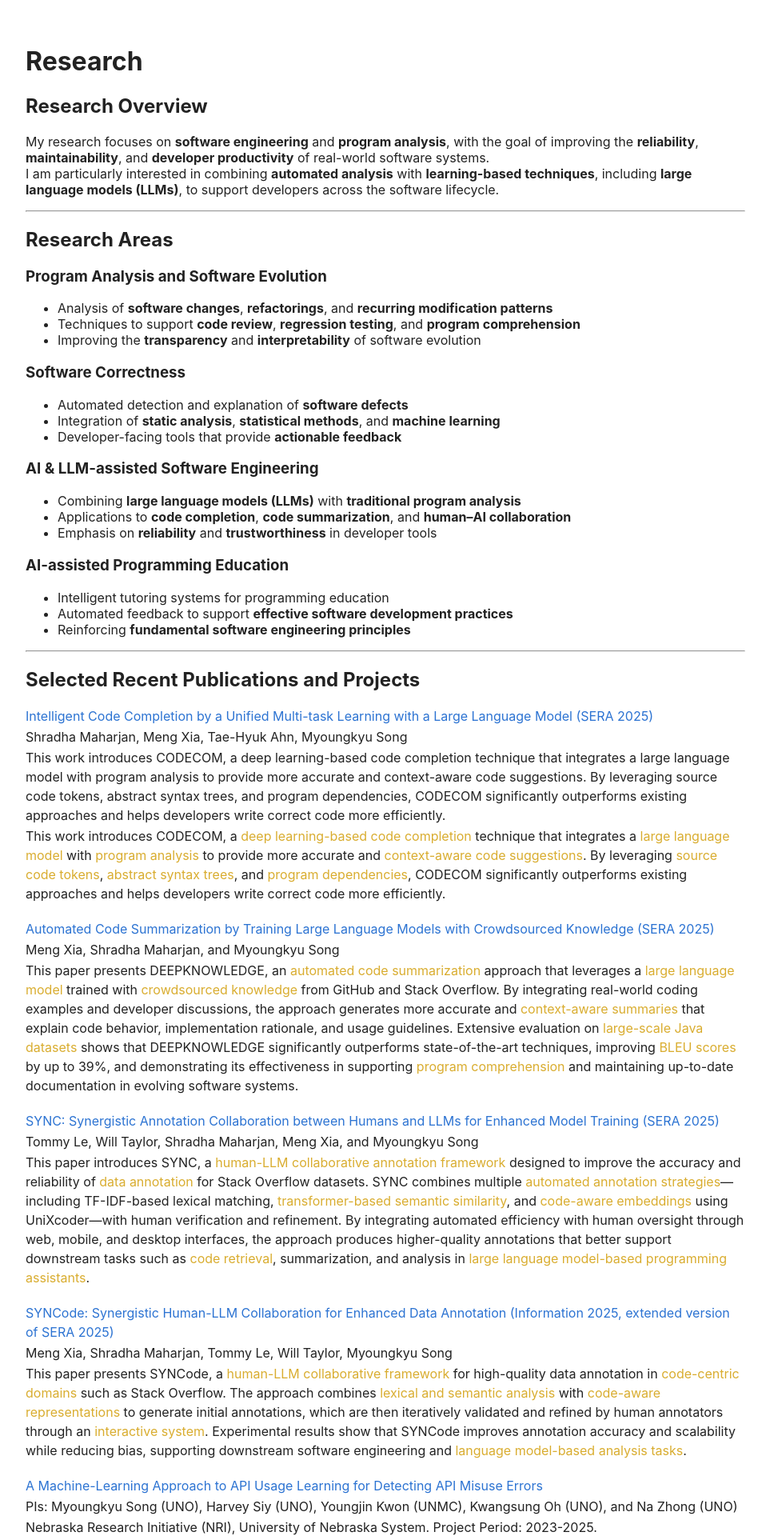
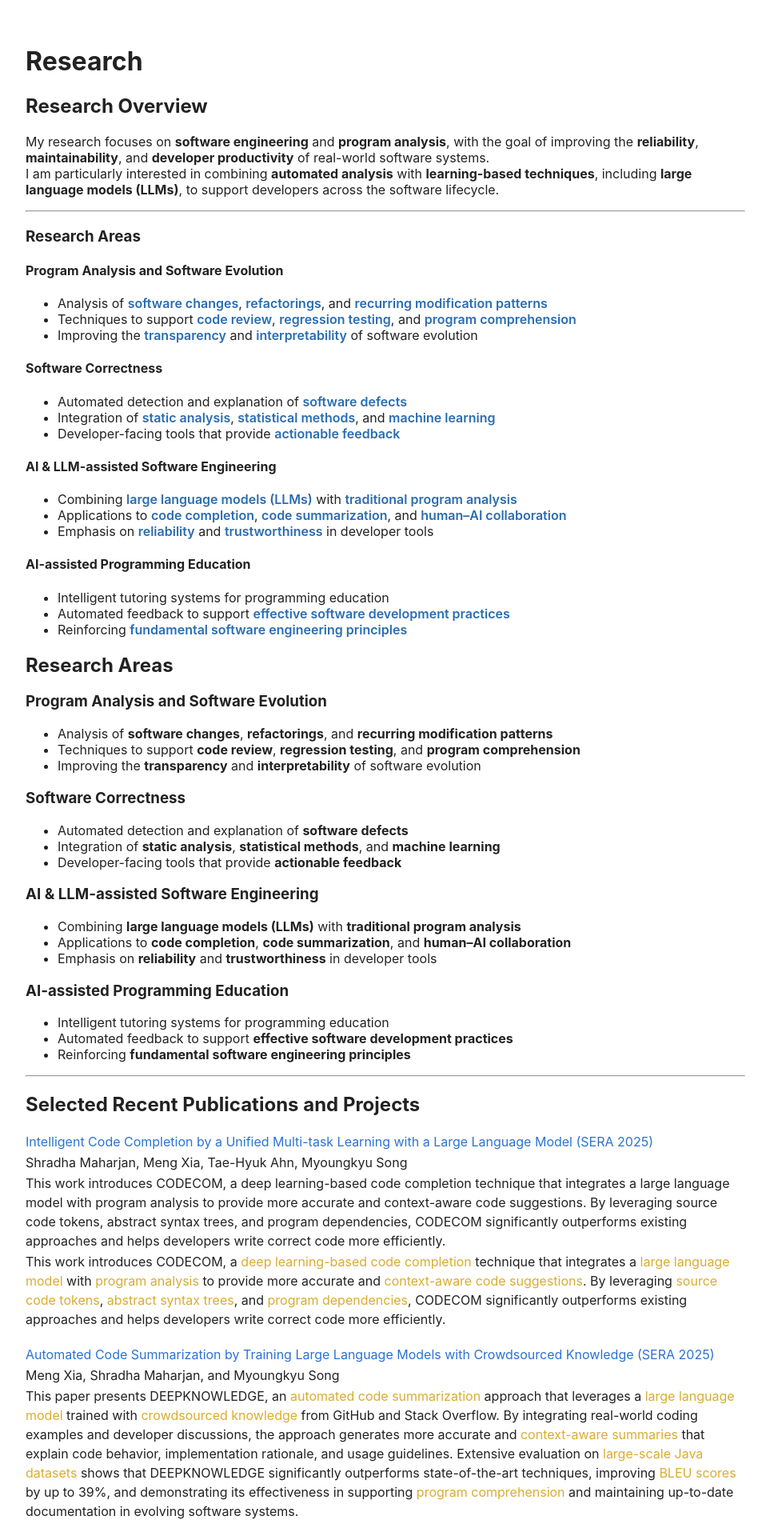
Before and after one commit to unose/unose.github.io, a Jekyll site: the page built from research.md, in a window 1280 px wide. Shown: the top 1920 px of the page at 80% size, without its empty margins (158-1121 px from the left). Built offline with Jekyll 4.4.1, drawn with Linux system fonts in a browser that asks for light colours.

Commit message:
2026-01-01 01:35
Updated

```diff
--- a/_layouts/default.html
+++ b/_layouts/default.html
@@ -46,7 +46,20 @@
       color: #d5a419;
       opacity: 0.9;
     }
+    /* Color for Research Area Keywords */
+    .research-area-highlight {
+      color: #2b6cb0; /* Deep Royal Blue - Professional & Calm */
+      font-weight: 600;
+    }
 
+    /* Optional: Slight background for better readability if needed */
+    /* .research-area-highlight {
+      color: #2c5282;
+      background-color: #ebf8ff;
+      padding: 0 2px;
+      border-radius: 3px;
+    }
+    */
   </style>
 </head>
 <body>
--- a/research.md
+++ b/research.md
@@ -12,6 +12,36 @@ My research focuses on **software engineering** and **program analysis**, with t
 I am particularly interested in combining **automated analysis** with **learning-based techniques**, including **large language models (LLMs)**, to support developers across the software lifecycle.
 
 ---
+<h3>Research Areas</h3>
+
+<h4>Program Analysis and Software Evolution</h4>
+<ul>
+  <li>Analysis of <span class="research-area-highlight">software changes</span>, <span class="research-area-highlight">refactorings</span>, and <span class="research-area-highlight">recurring modification patterns</span></li>
+  <li>Techniques to support <span class="research-area-highlight">code review</span>, <span class="research-area-highlight">regression testing</span>, and <span class="research-area-highlight">program comprehension</span></li>
+  <li>Improving the <span class="research-area-highlight">transparency</span> and <span class="research-area-highlight">interpretability</span> of software evolution</li>
+</ul>
+
+<h4>Software Correctness</h4>
+<ul>
+  <li>Automated detection and explanation of <span class="research-area-highlight">software defects</span></li>
+  <li>Integration of <span class="research-area-highlight">static analysis</span>, <span class="research-area-highlight">statistical methods</span>, and <span class="research-area-highlight">machine learning</span></li>
+  <li>Developer-facing tools that provide <span class="research-area-highlight">actionable feedback</span></li>
+</ul>
+
+<h4>AI & LLM-assisted Software Engineering</h4>
+<ul>
+  <li>Combining <span class="research-area-highlight">large language models (LLMs)</span> with <span class="research-area-highlight">traditional program analysis</span></li>
+  <li>Applications to <span class="research-area-highlight">code completion</span>, <span class="research-area-highlight">code summarization</span>, and <span class="research-area-highlight">human–AI collaboration</span></li>
+  <li>Emphasis on <span class="research-area-highlight">reliability</span> and <span class="research-area-highlight">trustworthiness</span> in developer tools</li>
+</ul>
+
+<h4>AI-assisted Programming Education</h4>
+<ul>
+  <li>Intelligent tutoring systems for programming education</li>
+  <li>Automated feedback to support <span class="research-area-highlight">effective software development practices</span></li>
+  <li>Reinforcing <span class="research-area-highlight">fundamental software engineering principles</span></li>
+</ul>
+
 
 ## Research Areas
 
```
